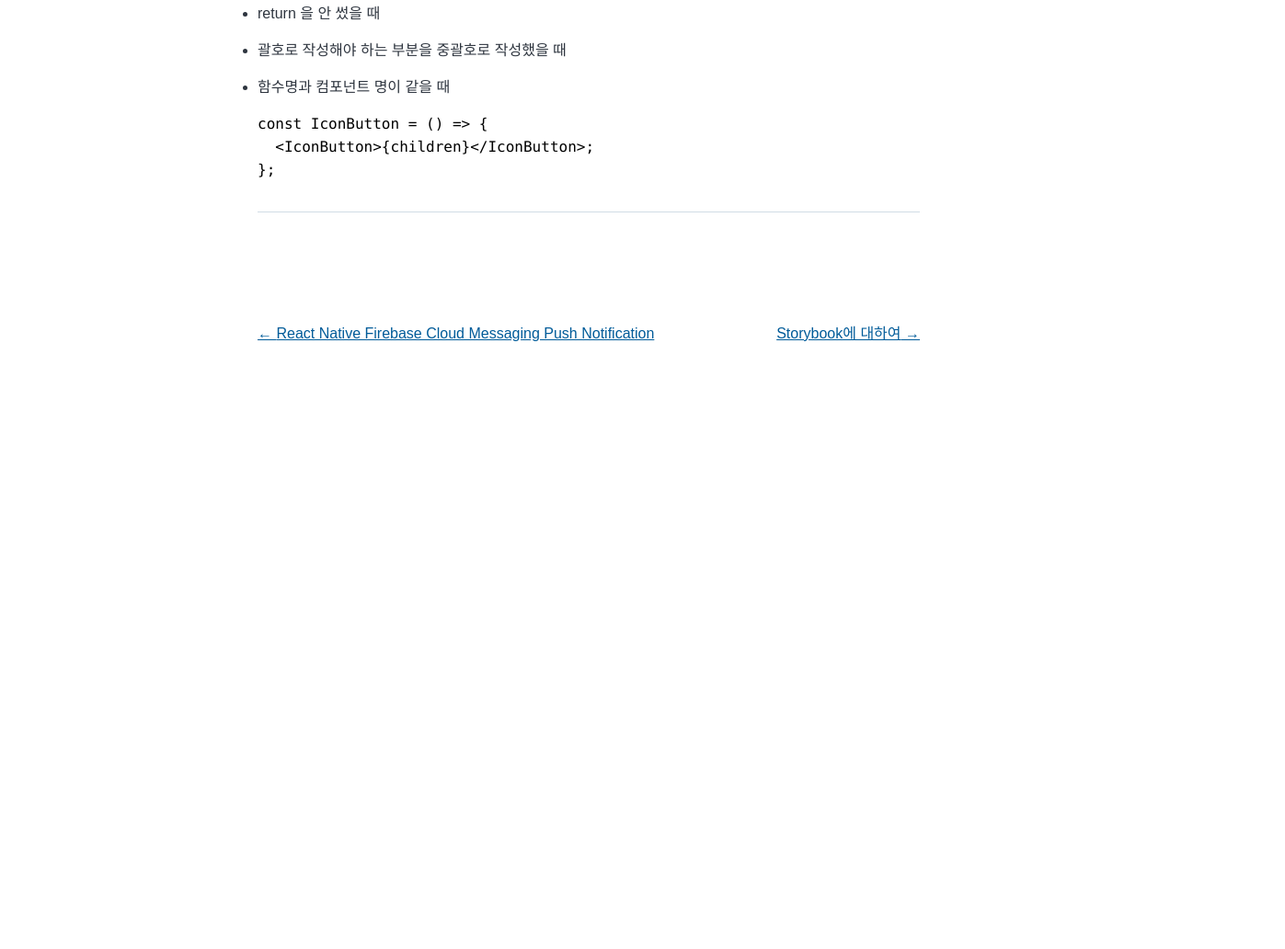
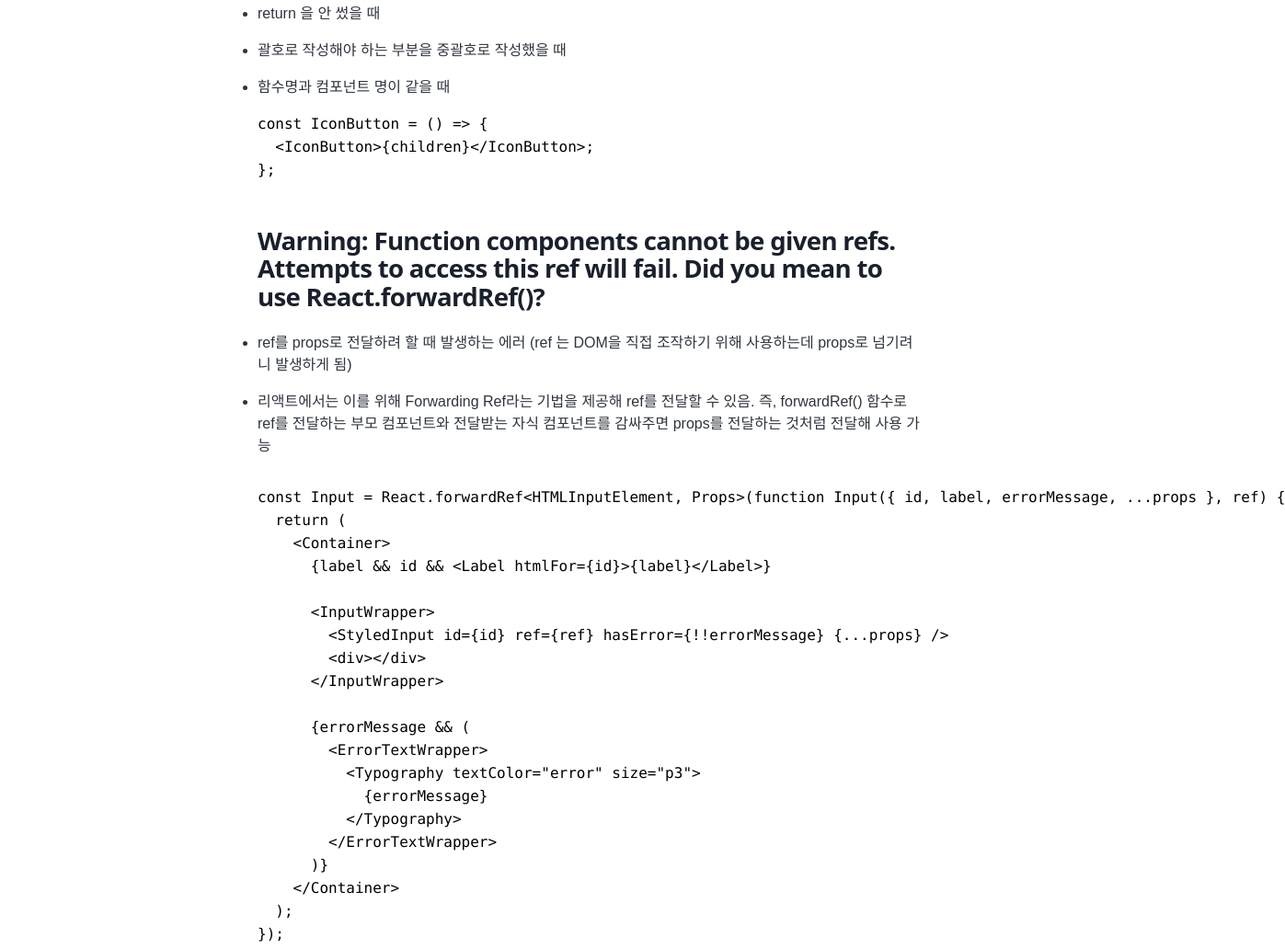
Before and after one commit to iambom/iambom.github.io, a Gatsby site: page /typescript/ in a window 1280 px wide. Shown: the part 3638-4670 px from the top of the page at 92% size, 1397 px wide, since content can reach past the window. Before the commit the page ends 4029 px from the top, so only its background shows below. Built offline with nearby package versions, Linux system fonts and the light colour scheme; Gatsby itself is replaced by a stand-in of ours; some packages are replaced by stand-ins of ours; code samples lack their colours.

Commit message:
[post] react error

````diff
--- a/content/blog/typescript/index.md
+++ b/content/blog/typescript/index.md
@@ -152,3 +152,31 @@ spread 를 썼으면 onChange 를 뒤에다 써주어야 함
     <IconButton>{children}</IconButton>;
   };
   ```
+
+### Warning: Function components cannot be given refs. Attempts to access this ref will fail. Did you mean to use React.forwardRef()?
+
+- ref를 props로 전달하려 할 때 발생하는 에러 (ref 는 DOM을 직접 조작하기 위해 사용하는데 props로 넘기려니 발생하게 됨)
+- 리액트에서는 이를 위해 Forwarding Ref라는 기법을 제공해 ref를 전달할 수 있음. 즉, forwardRef() 함수로 ref를 전달하는 부모 컴포넌트와 전달받는 자식 컴포넌트를 감싸주면 props를 전달하는 것처럼 전달해 사용 가능
+
+```tsx
+const Input = React.forwardRef<HTMLInputElement, Props>(function Input({ id, label, errorMessage, ...props }, ref) {
+  return (
+    <Container>
+      {label && id && <Label htmlFor={id}>{label}</Label>}
+
+      <InputWrapper>
+        <StyledInput id={id} ref={ref} hasError={!!errorMessage} {...props} />
+        <div></div>
+      </InputWrapper>
+
+      {errorMessage && (
+        <ErrorTextWrapper>
+          <Typography textColor="error" size="p3">
+            {errorMessage}
+          </Typography>
+        </ErrorTextWrapper>
+      )}
+    </Container>
+  );
+});
+```
````
